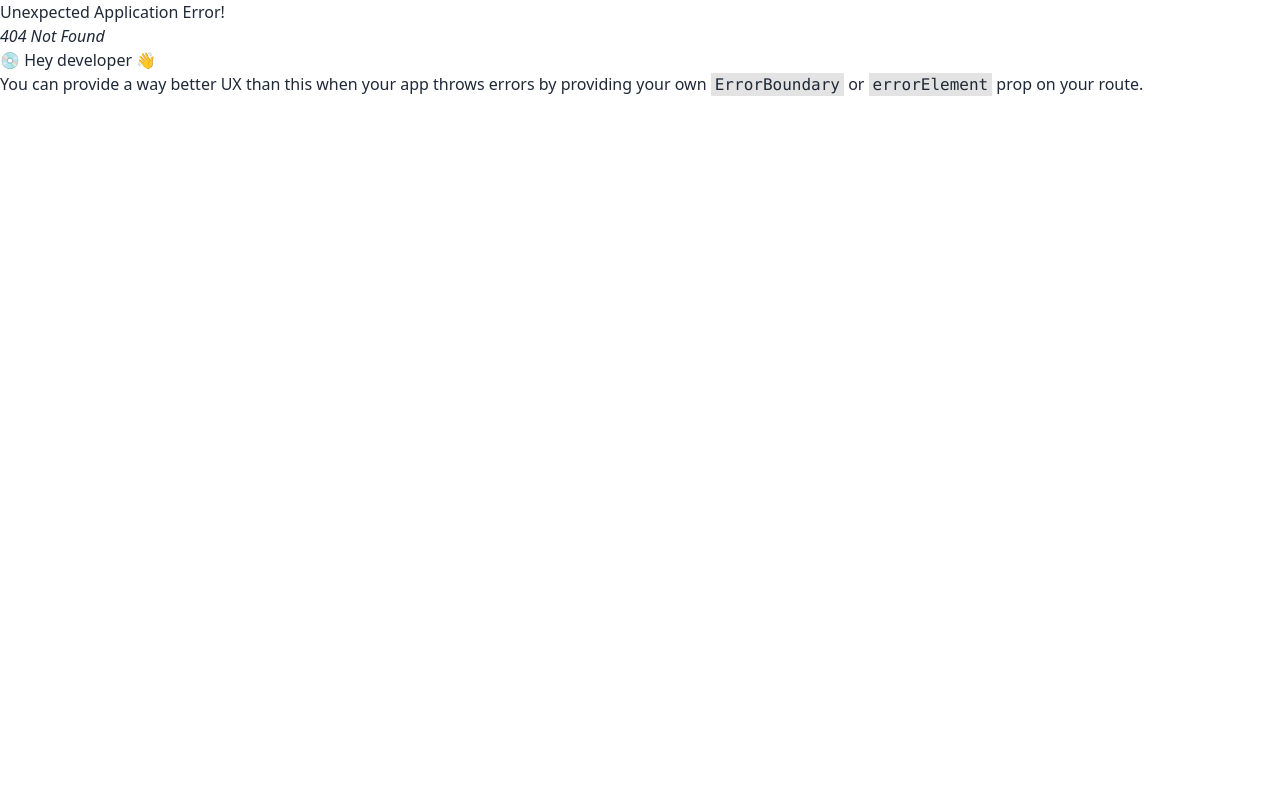
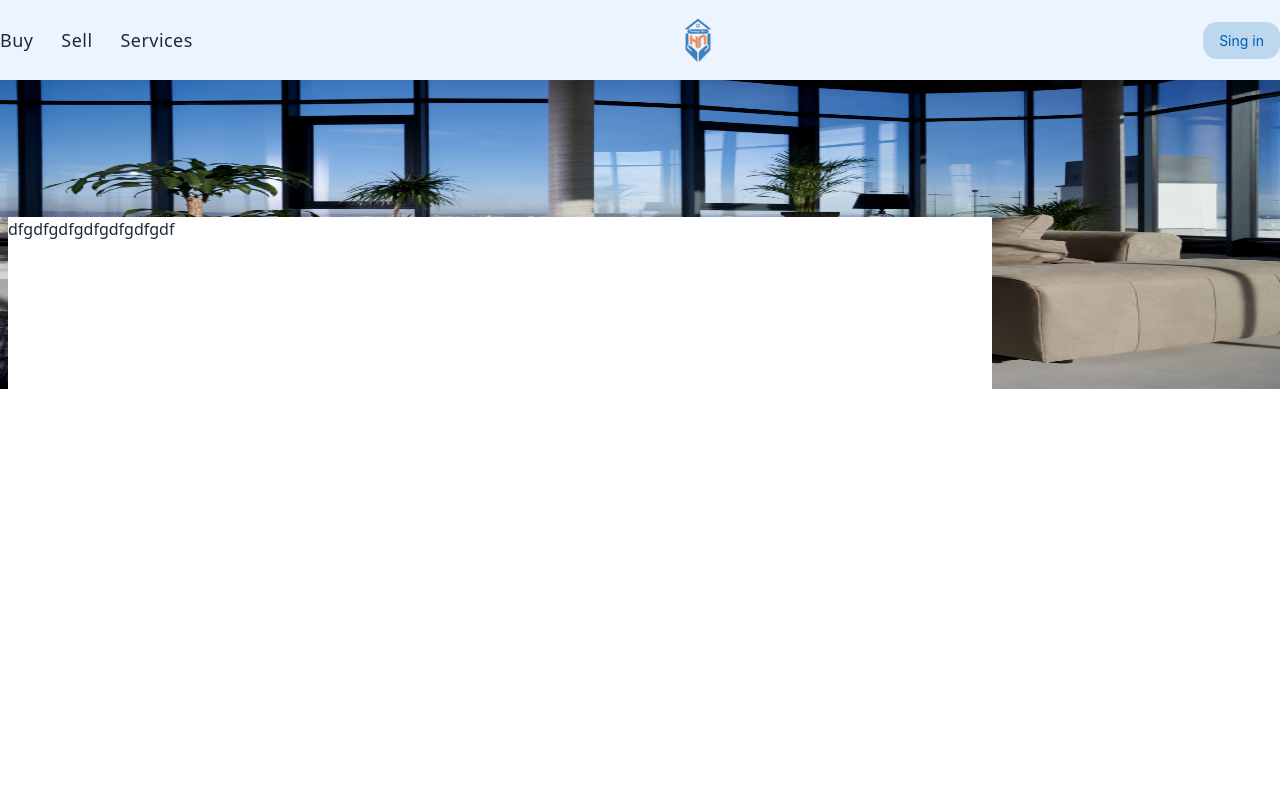
Before and after one commit to Mehebul02/Heritage-Nest, a React (Vite) app: page /buy in a window 1280 px wide. Before the commit this address had no page. Shown: the top 800 px of the page. Built offline with nearby package versions, Linux system fonts and the light colour scheme.

Commit message:
Buyer added

```diff
--- a/src/Routes/Routes.jsx
+++ b/src/Routes/Routes.jsx
@@ -5,6 +5,7 @@ import {
   } from "react-router-dom";
 import Root from "../layout/Root";
 import Home from "../pages/Home";
+import Buy from "../pages/Buy/Buy";
 const router = createBrowserRouter([
     {
       path: "/",
@@ -13,6 +14,10 @@ const router = createBrowserRouter([
         {
             path:'/',
             element:<Home/>
+        },
+        {
+          path:'/buy',
+          element:<Buy/>
         }
       ]
     },
--- a/src/layout/Root.jsx
+++ b/src/layout/Root.jsx
@@ -1,16 +1,17 @@
-
 import { Outlet } from "react-router-dom";
 import Header from "../shared/Header";
 import Footer from "../shared/Footer";
 
 const Root = () => {
-    return (
-        <div>
-            <Header/>
-            <Outlet/>
-            <Footer/>
-        </div>
-    );
+  return (
+    <div>
+      <Header />
+      <div className=" min-h-[calc(100vh-68px)]">
+        <Outlet />
+      </div>
+      <Footer />
+    </div>
+  );
 };
 
 export default Root;
--- /dev/null
+++ b/src/pages/Buy/Buy.jsx
@@ -0,0 +1,12 @@
+import BuyBanner from "./BuyBanner";
+
+const Buy = () => {
+    return (
+        <div>
+            {/* buy banner  */}
+            <BuyBanner/>
+        </div>
+    );
+};
+
+export default Buy;
--- /dev/null
+++ b/src/pages/Buy/BuyBanner.jsx
@@ -0,0 +1,15 @@
+import banner from '../../assets/images/buybanner.jpg'
+const BuyBanner = () => {
+    return (
+        <div>
+           <div className='relative'>
+           <img className='w-full h-[309px]' src={banner} alt="" />
+           <div className='absolute  w-[984px] h-[300px] mx-auto right-72 -bottom-32 bg-lightText '>
+dfgdfgdfgdfgdfgdfgdf
+           </div>
+           </div>
+        </div>
+    );
+};
+
+export default BuyBanner;
--- a/src/shared/Header.jsx
+++ b/src/shared/Header.jsx
@@ -49,7 +49,7 @@ const Header = () => {
         </div>
           {/* logo */}
           <div>
-      <img src={logo} alt="logo" className="w-14 opacity-75 hover:opacity-100 duration-200 cursor-pointer"/>
+     <Link to='/'> <img src={logo} alt="logo" className="w-14 opacity-75 hover:opacity-100 duration-200 cursor-pointer"/></Link>
        </div>
       {/* login */}
      <div>
```
Also changed, not shown: src/assets/images/buybanner.jpg (added).
